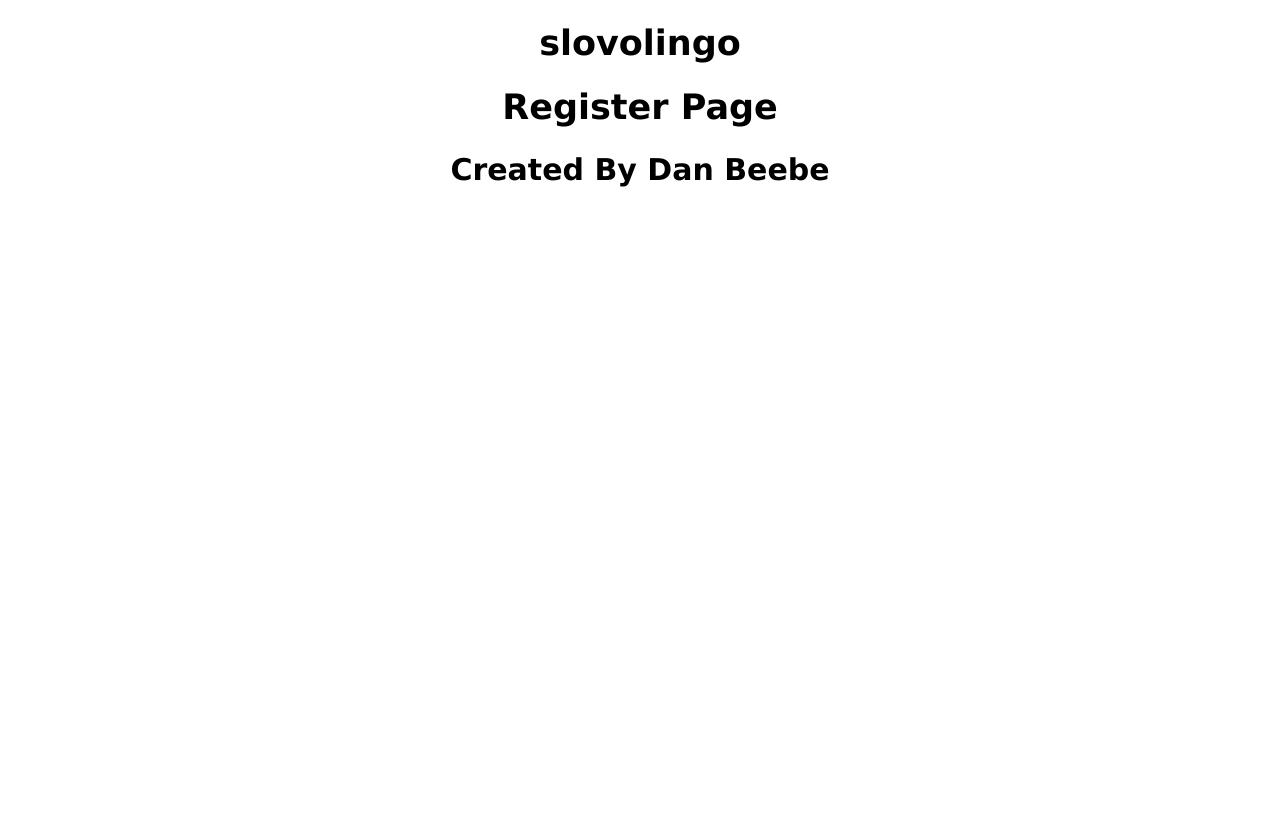
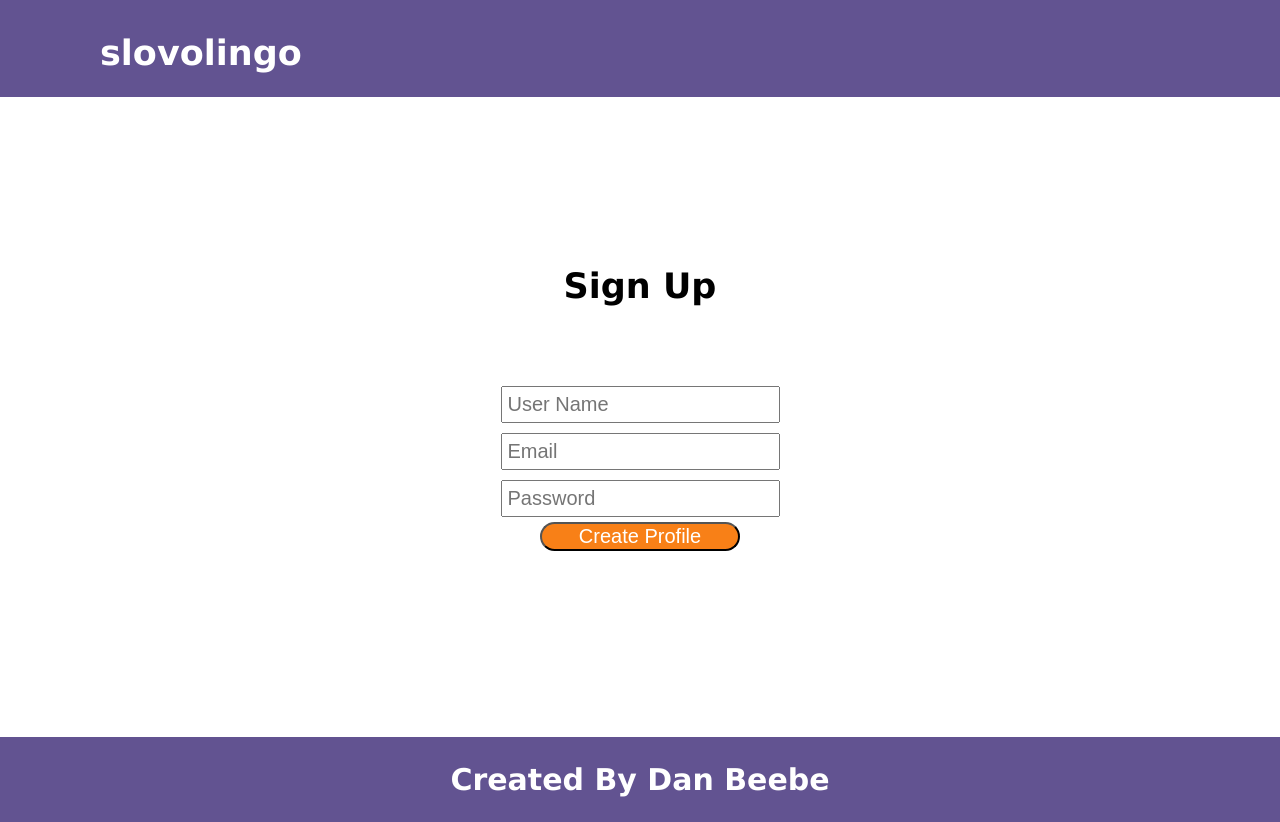
Before and after one commit to danielwbeebe/Slovene-Language-App, a React (Create React App) app in the folder client/: page /register in a window 1280 px wide. Before the commit the page ends 800 px from the top, so only its background shows below. Built offline with nearby package versions, Linux system fonts and the light colour scheme.

Commit message:
add css styles to register page

```diff
--- a/client/src/App.css
+++ b/client/src/App.css
@@ -84,6 +84,70 @@
   color: white;
 }
 
+/*register page*/
+
+.register-header {
+  display: flex;
+  flex-direction: row;
+  align-items: center;
+  justify-content: space-between;
+  padding-left: 100px;
+  padding-right: 100px;
+  padding-top: 10px;
+  min-height: 10vh;
+  background-color: #625391;
+  color: white;
+}
+
+.register-main {
+  display: flex;
+  min-height: 80vh;
+  flex-direction: column;
+  justify-content: space-around;
+  align-items: center;
+  background-color: white;
+  color: black;
+}
+
+.register-footer {
+  display: flex;
+  align-items: center;
+  justify-content: center;
+  min-height: 10vh;
+  background-color: #625391;
+  color: white;
+}
+
+.sign-up {
+  padding-top: 15vh;
+}
+
+.register-form {
+  display: flex;
+  flex-direction: column;
+  align-items: center;
+  justify-content: center;
+  padding-bottom: 20vh;
+}
+
+.register-space {
+  font-size: 20px;
+  padding: 5px 5px 5px 5px;
+  margin: 5px 5px 5px 5px;
+}
+
+.register-form-button {
+  color: white;
+  background-color: #F88017;
+  width: 200px;
+  border-radius: 35px;
+  font-size: 20px;
+}
+
+.register-form-button:hover {
+  color: #F88017;
+  background-color: white;
+}
 
 /*font sizes*/
 h1 {
--- a/client/src/components/Register.jsx
+++ b/client/src/components/Register.jsx
@@ -1,8 +1,20 @@
-import React from 'react';
+import React, { Component } from 'react';
 import {Link} from 'react-router-dom';
 
-const Register = () => {
+class Register extends Component{
 
+// method to handle addition of new user
+
+  handleInputChange = (e) => {
+    const name = e.target.name;
+    const value = e.target.value;
+    this.setState({
+      [name]: value,
+    });
+  }
+
+// method to render page with form for registration
+  render(){
     return (
       <div className="register">
 
@@ -15,7 +27,20 @@ const Register = () => {
         </div>
 
         <div className="register-main">
-        <h1>Register Page</h1>
+          <div className="sign-up">
+            <h1>Sign Up</h1>
+          </div>
+
+          <form action="/auth/register" method='POST' className="register-form">
+            <input type="text" name='userName' placeholder='User Name' className="register-space"
+              onChange={(e)=>this.handleInputChange(e)}/>
+            <input type="email" name='email' placeholder='Email' className="register-space"
+              onChange={(e)=>this.handleInputChange(e)}/>
+            <input type="password" name='password' placeholder='Password' className="register-space"
+              onChange={(e)=>this.handleInputChange(e)}/>
+            <input onClick={(e)=>this.props.handleRegisterSubmit(e, this.state)} type="submit" value='Create Profile' className="register-form-button"/>
+          </form>
+
         </div>
 
         <div className="register-footer">
@@ -25,5 +50,6 @@ const Register = () => {
       </div>
     )
   }
+}
 
 export default Register;
```
Lines whose indentation alone changed are shown as unchanged.
